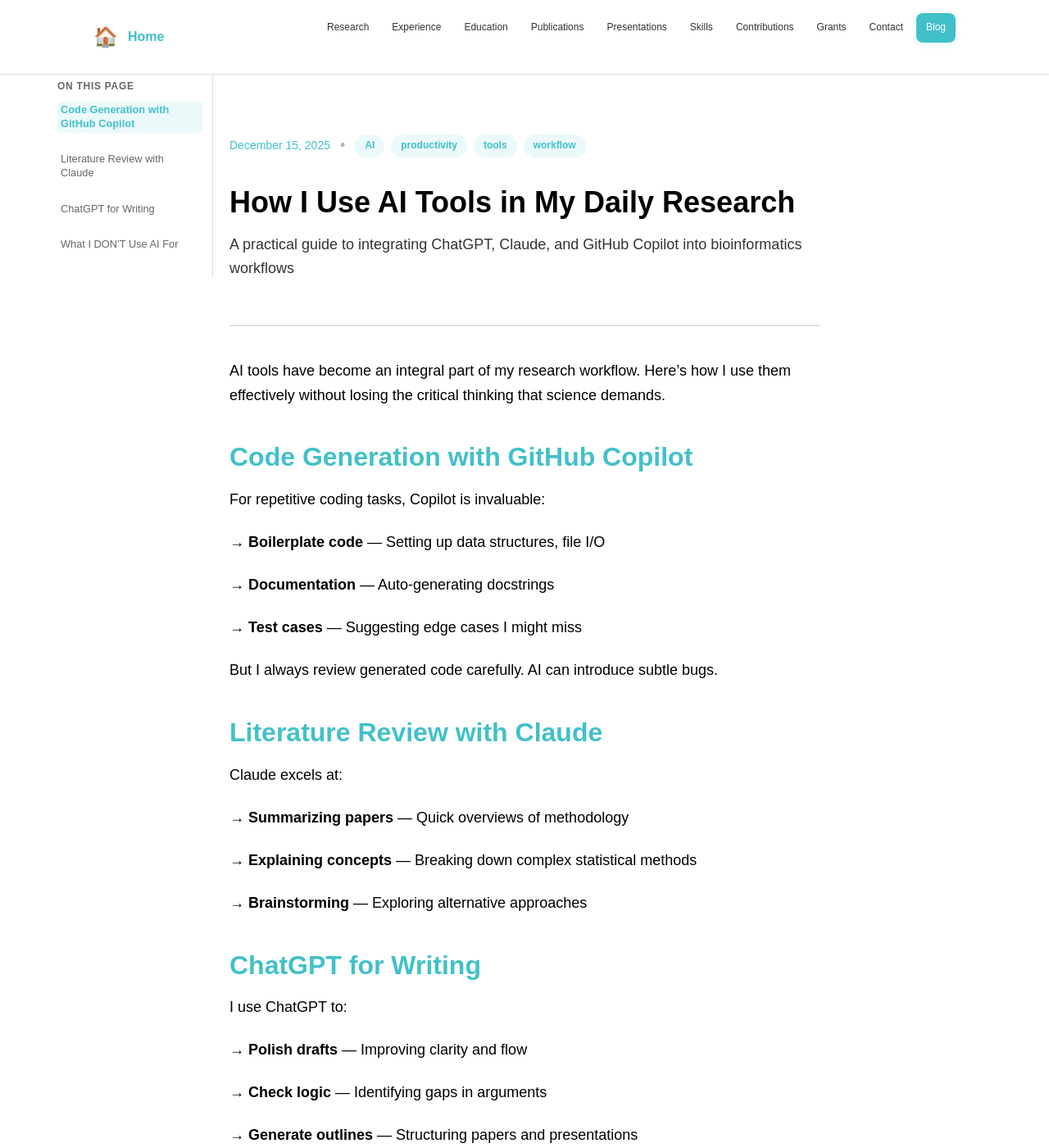
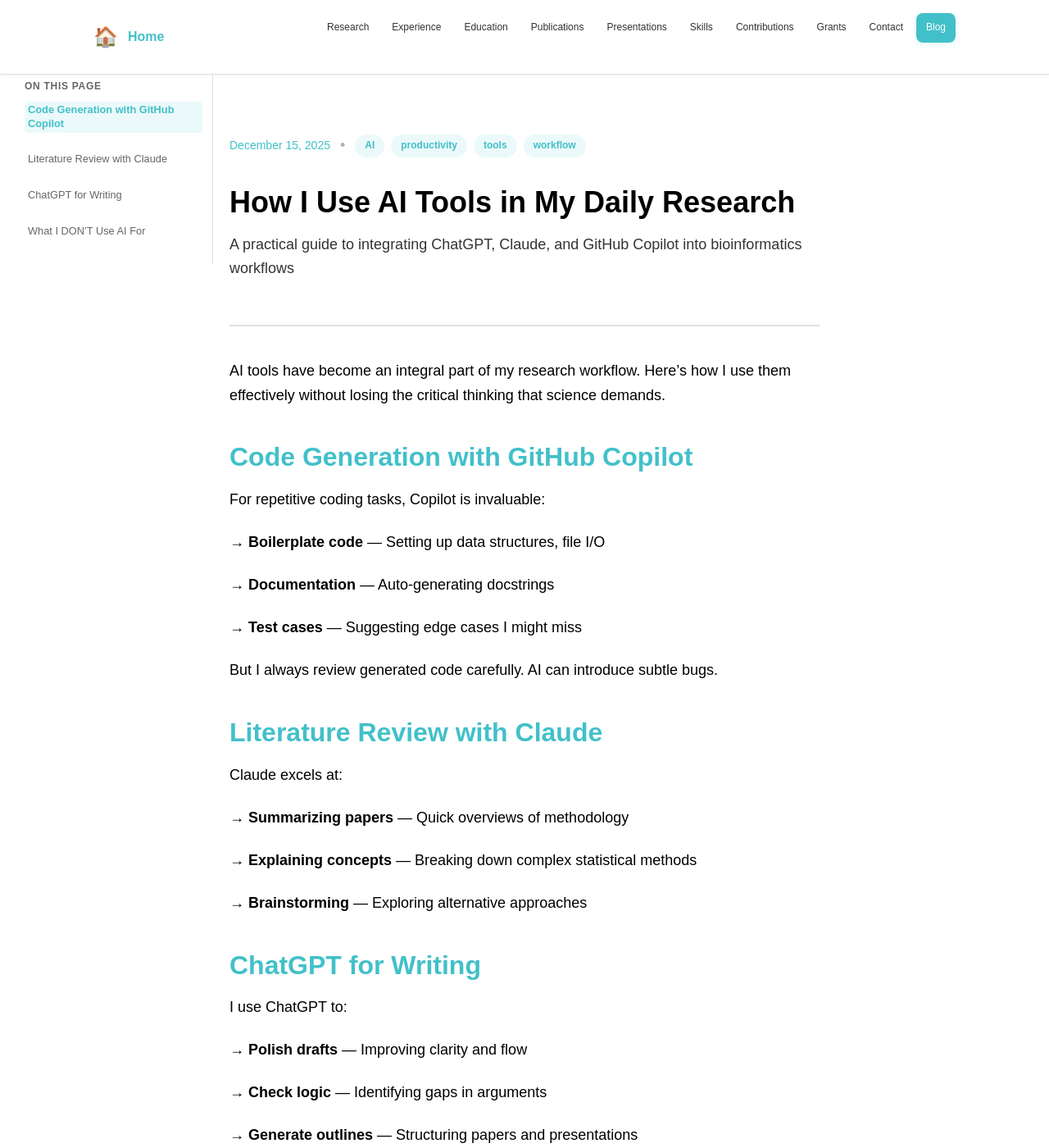
Before and after one commit to ramadatta/ramadatta.github.io, a Jekyll site: the page built from _posts/2025-12-15-ai-tools-research.md, in a window 1280 px wide and 1400 px high. Shown: the whole window at 82% size. Built offline with Jekyll 4.4.1, drawn with Linux system fonts in a browser that asks for light colours; some web fonts are replaced; comment, search, counter and statistics services are not loaded.

Commit message:
Added TOC for blogposts

```diff
--- a/_layouts/post.html
+++ b/_layouts/post.html
@@ -107,7 +107,7 @@ layout: default
 
   function positionToc() {
     var postRect = post.getBoundingClientRect();
-    var tocWidth = tocAside.offsetWidth || 190;
+    var tocWidth = tocAside.offsetWidth || 230;
     var left = postRect.left - tocWidth - TOC_GAP;
     if (left < MIN_LEFT) {
       // Not enough viewport space — hide TOC (narrow screen)
--- a/_sass/_components.scss
+++ b/_sass/_components.scss
@@ -959,7 +959,7 @@
 .post-toc {
   position: fixed;
   top: 88px;
-  width: 190px;              // JS may override on resize
+  width: 230px;              // JS may override on resize
   max-height: calc(100vh - 110px);
   overflow-y: auto;
   padding: $spacing-2 $spacing-3 $spacing-2 0;
```
